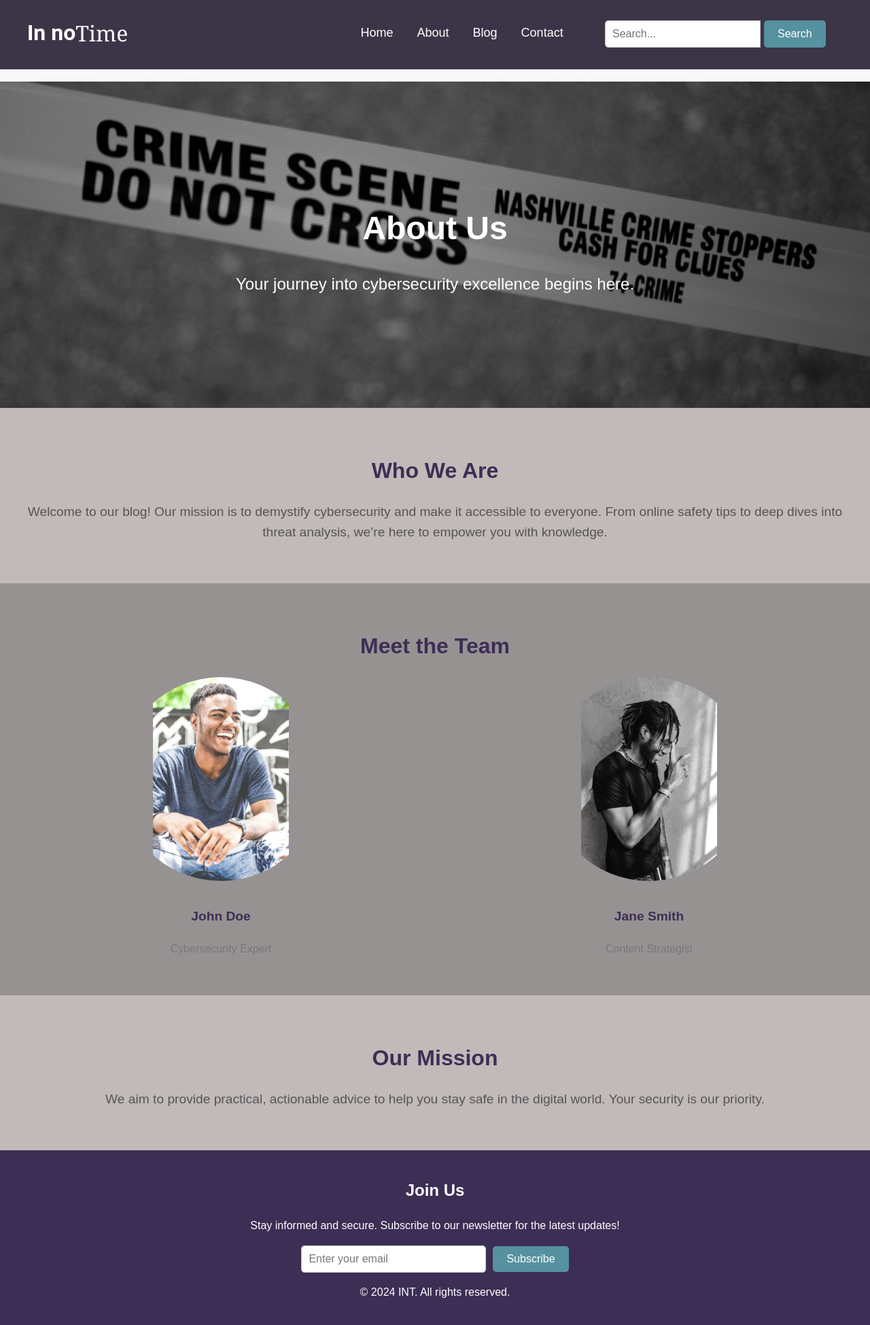
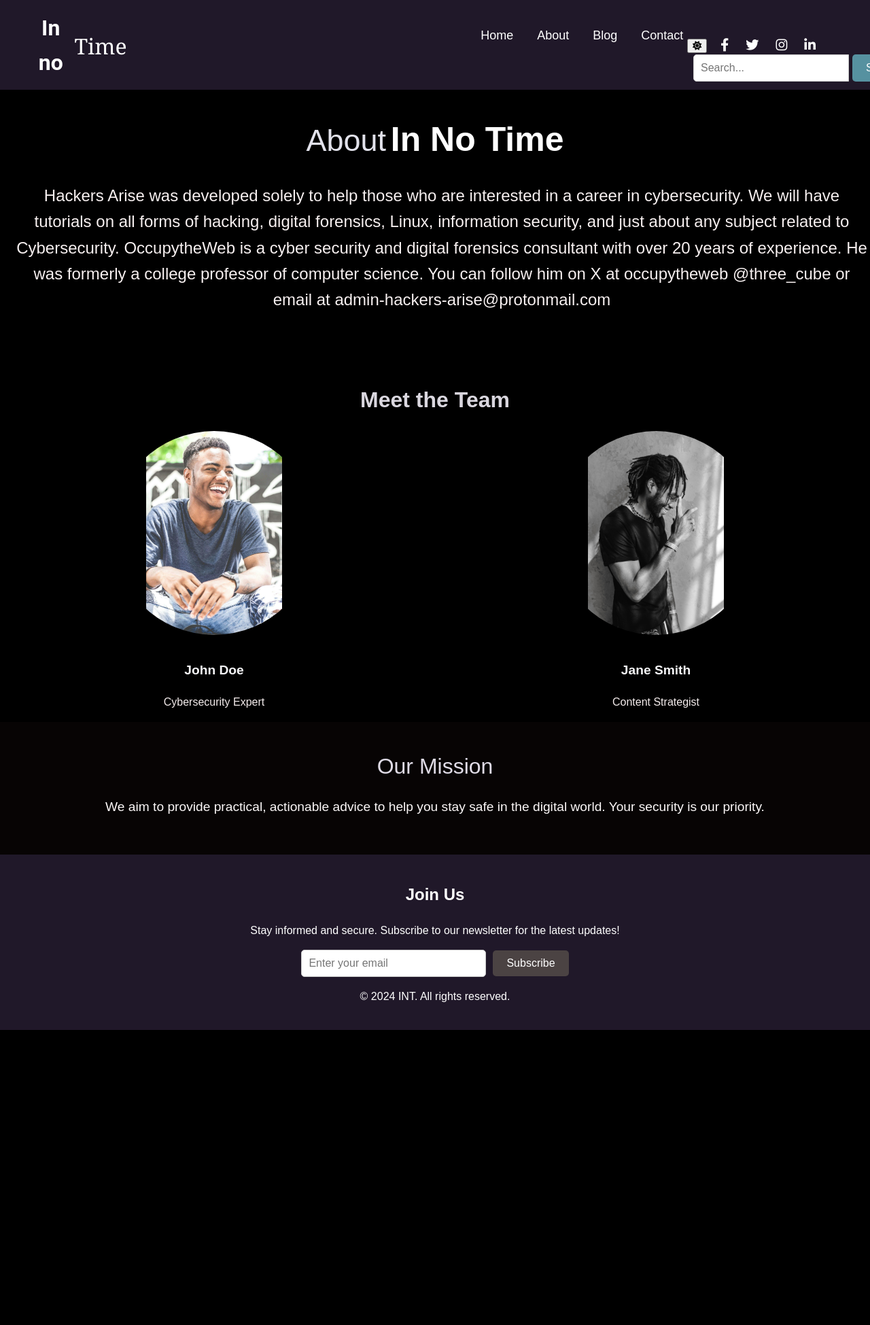
Before and after one commit to kelaki0/Blog, a PHP site: page /about.php in a window 1280 px wide. Shown: the whole page at 68% size. After the commit the page ends 1515 px from the top, so only its background shows below. Run offline with PHP 8.4, Linux system fonts and the light colour scheme.

Commit message:
frontend

```diff
--- a/public/about.php
+++ b/public/about.php
@@ -4,44 +4,45 @@
     <!-- Hero Section -->
     <section class="about-hero">
         <div class="about-hero-content">
-            <h1>About Us</h1>
-            <p>Your journey into cybersecurity excellence begins here.</p>
+            <h1>
+                <span class="about">About</span>
+                <span class="in-no-time">In No Time</span>
+            </h1>
+            <p>
+            Hackers Arise was developed solely to help those who are interested in a career in cybersecurity.
+            We will have tutorials on all forms of hacking, digital forensics, Linux, information security, and
+            just about any subject related to Cybersecurity.
+            OccupytheWeb is a cyber security and digital forensics consultant with over 20 years of experience.
+            He was formerly a college professor of computer science. You can follow him on X at occupytheweb
+            @three_cube or email at admin-hackers-arise@protonmail.com
+            </p>
         </div>
     </section>
 
-    <!-- About Section -->
-    <section class="about-section">
-        <div class="container">
-            <h2>Who We Are</h2>
-            <p>Welcome to our blog! Our mission is to demystify cybersecurity and make it accessible to everyone. From online safety tips to deep dives into threat analysis, we’re here to empower you with knowledge.</p>
-        </div>
-    </section>
+<br><br>
+    <!-- Team Section -->
 
-    <!-- Team Section -->
-    <section class="about-team">
-        <div class="container">
+
             <h2>Meet the Team</h2>
             <div class="about-team-grid">
                 <div class="about-team-member">
-                    <img src="assets/img/member.jpg" alt="Team Member 1">
+                    <img src="assets/img/member.jpg" loading="lazy" alt="Team Member 1">
                     <h3>John Doe</h3>
                     <p>Cybersecurity Expert</p>
                 </div>
                 <div class="about-team-member">
-                    <img src="assets/img/member2.jpg" alt="Team Member 2">
+                    <img src="assets/img/member2.jpg" loading="lazy" alt="Team Member 2">
                     <h3>Jane Smith</h3>
                     <p>Content Strategist</p>
                 </div>
             </div>
-        </div>
-    </section>
+
+
 
     <!-- Mission Section -->
     <section class="about-mission">
-        <div class="container">
-            <h2>Our Mission</h2>
+            <h>Our Mission</h>
             <p>We aim to provide practical, actionable advice to help you stay safe in the digital world. Your security is our priority.</p>
-        </div>
     </section>
 
     <!-- Call to Action -->
--- a/public/contact.php
+++ b/public/contact.php
@@ -16,15 +16,15 @@
             <div class="info-grid">
                 <div class="info-item">
                     <h3>Email</h3>
-                    <p><a href="mailto:info@cybersecurityblog.com">info@cybersecurityblog.com</a></p>
+                    <p><a href="mailto:info@cybersecurityblog.com">info@intsecurity.com</a></p>
                 </div>
                 <div class="info-item">
                     <h3>Phone</h3>
-                    <p><a href="tel:+1234567890">+1 234 567 890</a></p>
+                    <p><a href="tel:+1234567890">0795765046 / 0759696452</a></p>
                 </div>
                 <div class="info-item">
                     <h3>Address</h3>
-                    <p>123 Cyber Street, Tech City, 56789</p>
+                    <p>20157 Kabarak, Kenya</p>
                 </div>
             </div>
         </div>
--- a/public/footer.php
+++ b/public/footer.php
@@ -7,7 +7,7 @@
             <p>Stay informed and secure. Subscribe to our newsletter for the latest updates!</p>
             <form class="newsletter-form" action="subscribe.php" method="POST">
                 <input type="email" name="email" placeholder="Enter your email" required>
-                <button type="submit">Subscribe</button>
+                <button type="submit-button">Subscribe</button>
             </form>
         </div>
     </section>
--- a/public/header.php
+++ b/public/header.php
@@ -10,27 +10,54 @@
 <body>
 <header>
     <nav>
-        <a href="index.php" class="logo">
+        <!-- Website Logo -->
+         <a href="index.php" class="logo" aria-label="In No Time Logo">
             <span class="in-no">In no</span> <span class="time">Time</span>
         </a>
+
+
+        <!-- Navigation Links -->
         <ul>
             <li><a href="index.php">Home</a></li>
             <li><a href="about.php">About</a></li>
             <li><a href="blog.php">Blog</a></li>
             <li><a href="contact.php">Contact</a></li>
         </ul>
-        <!-- Add Light/Dark Mode Toggle -->
+
+        <!-- Theme Toggle Button -->
         <button id="theme-toggle" aria-label="Toggle Dark Mode">
             <i id="theme-icon" class="fas fa-sun"></i>
         </button>
-    </nav>
+
+            <!-- Social Media Links -->
+    <div class="social-links">
+        <a href="https://facebook.com" target="_blank" aria-label="Facebook">
+            <i class="fab fa-facebook-f"></i>
+        </a>
+        <a href="https://twitter.com" target="_blank" aria-label="Twitter">
+            <i class="fab fa-twitter"></i>
+        </a>
+        <a href="https://instagram.com" target="_blank" aria-label="Instagram">
+            <i class="fab fa-instagram"></i>
+        </a>
+        <a href="https://linkedin.com" target="_blank" aria-label="LinkedIn">
+            <i class="fab fa-linkedin-in"></i>
+        </a>
+    </div>
+
+    <!-- Search Bar -->
     <div class="branding">
-        <form class="search-bar">
-            <input type="text" placeholder="Search..." aria-label="Search">
-            <button type="submit">Search</button>
+        <form class="search-bar" aria-label="Search Form">
+            <input type="text" placeholder="Search..." aria-label="Search Input">
+            <button type="submit" aria-label="Search Button">Search</button>
         </form>
     </div>
+
+    </nav>
+
+
 </header>
+
 <script src="script.js"></script>
 </body>
 </html>
--- a/public/styles.css
+++ b/public/styles.css
@@ -14,7 +14,7 @@
     --background-color: #292425;
     --text-color: #e0e0e0;
     --container-bg: #1b1414; /* Dark gray background for containers */
-    --container-border: #444; /* Darker border */
+    --container-border: #000000; /* Darker border */
     --link-color: #bb86fc;
     --link-hover: #ffffff;
 }
@@ -32,13 +32,13 @@ body {
 
 /* Header */
 header {
-    background: #3c3447;
+    background: #201829;
     color: #fff;
     padding: 1rem 0;
     text-align: center;
     font: bold;
     font-size: large;
-    height: 70px;
+    height: 100px;
     position: fixed;
     top: 0;
     left: 0;
@@ -50,7 +50,6 @@ header nav {
     display: flex;
     justify-content: space-between;
     align-items: center;
-
     margin-right: 80px;
 }
 
@@ -82,6 +81,7 @@ header nav a{
 header nav ul {
     list-style: none;
     padding: 0;
+    margin-left: 500px;
 }
 
 header nav ul li {
@@ -138,11 +138,14 @@ header button#darkModeToggle {
     margin: 10px 0;
 }
 
+/* Search Bar */
 .search-bar {
     display: flex;
-    margin-left: 870px;
-    margin-top: -20px;
+    margin-left: 1000px;
+    margin-top: 30px;
+    flex: 1; /* Make it flexible if needed */
 }
+
 
 
 .search-bar input {
@@ -156,79 +159,87 @@ header button#darkModeToggle {
 .search-bar button {
     padding: 10px;
     font-size: 1rem;
-    background-color: #5691a0;
-    color: #fff;
+    background-color: #4b4343;
+    color: #ffffff;
     border: none;
     border-radius: 0 5px 5px 0;
     cursor: pointer;
     margin-left: 5px;
 }
 
-.search-bar button :hover{
-    background-color: #7f9ec0;
+/* Social Links Styling */
+.social-links {
+    display: flex;
+    gap: 25px;
+    align-items: center;
+    margin-left: 20px;
 }
+
+.social-links a {
+    color: #fff;
+    text-decoration: none;
+    font-size: 1.2rem;
+    transition: color 0.3s ease-in-out;
+}
+
+
+/* Responsive Design */
+@media (max-width: 768px) {
+    .social-links {
+        justify-content: center;
+        margin-top: 15px;
+    }
+}
+
+
 /* End of header *
 
 /* Home page */
-.hero {
+.home-hero {
     position: relative;
-    height: 60vh;
-    display: flex;
-    align-items: center;
-    justify-content: center;
-    color: #fff;
     text-align: center;
-    color: rgb(17, 15, 15);
-    margin: auto;
+    color: white;
 }
 
-.hero-image {
+.home-hero-image {
+    margin-top: -30px;
     width: 100%;
     height: 700px;
-    object-fit: cover;
-    opacity: 0.75;
+    display: block;
 }
 
-.hero-text {
+.home-hero-text-container {
     position: absolute;
-    top: 50%;
-    left: 50%;
+    top: 30%;
+    left: 15%;
     transform: translate(-50%, -50%);
     text-align: center;
-    margin-top: 100px;
+    padding: 20px;
+    border-radius: 10px;
+    width: fit-content;
+    height: 300px;
 }
 
-
-.hero p{
-    font-family: 'Georgia', serif; /* Font for "Time" */
-    font-weight: 400; /* Regular "Time" */
-    font-size: 30px;
-    margin-left: -700px;
-    color: #333;
-
-
+.home-hero-text .in-no,
+.home-hero-text .time {
+    display: block;
+    font-size: 5rem;
+    font-weight: bold;
+    color: #ffffff; /* Gold color for high visibility */
 }
 
-.hero .in-no {
-    font-family: 'Roboto', sans-serif; /* Font for "In no" */
-    font-weight: 700; /* Bold "In no" */
-    font-size: 80px;
-    margin-left: -1000px;
-    color: #3d2e55;
-    margin-top: 10px;
-}
-.hero .time {
-    font-family: 'Georgia', serif; /* Font for "Time" */
-    font-weight: 400; /* Regular "Time" */
-    font-size: 80px;
-    margin-left: -1050px;
-    color: #110625;
+.home-hero-text .time {
+    color: #ffffff; /* Bright green for contrast */
+    font-weight: lighter;
 }
 
-.hero .in-no,
-.hero time{
-    display: block; /* Forces each word to appear on its own line */
+.home-hero-subtext {
+    font-size: 1rem;
+    color: #FFFFFF; /* White color for the subtext */
+    margin-top: 10px;
+    font-size: 1.5rem;
 }
+
 
 
 
@@ -348,7 +359,8 @@ body {
     gap: 20px;
     justify-content: center;
     padding: 20px;
-
+    background-color: #000000;
+    margin-top: -30px;
 }
 
 .blog-card {
@@ -359,6 +371,7 @@ body {
     overflow: hidden;
     width: 300px;
     transition: transform 0.3s;
+    margin-top: 20px;
 }
 
 .blog-card:hover {
@@ -479,7 +492,7 @@ body {
 
 /* Footer Styles */
 footer {
-    background-color: #3d2e55;
+    background-color: #201829;
     color: #fff;
     padding: 20px;
     text-align: center;
@@ -512,7 +525,7 @@ footer {
 .newsletter-form button {
     padding: 10px 20px;
     font-size: 1rem;
-    background-color: #5691a0;
+    background-color: #4b4343;
     color: #fff;
     border: none;
     border-radius: 5px;
@@ -526,53 +539,41 @@ footer {
 
 
 /* about page */
-.about-hero {
-    height: 60vh;
-    background-image: url('assets/img/about.jpg');
-    background-size: cover;
-    background-position: center;
-    color: #fff;
-    display: flex;
-    justify-content: center;
-    align-items: center;
+.about-page{
+    background-color: #000000;
+    margin-top: -25px;
+    margin-bottom: -25px;
+    padding-top: 50px;
+}
+.about-hero-content h1{
     text-align: center;
 }
+.about {
+    font-size: 45px; /* Example size */
+    color: rgb(226, 226, 235); /* Example color */
+    font-weight: lighter; /* Example weight */
+}
 
-.about-hero-content h1 {
-    font-size: 3rem;
-    margin-bottom: 10px;
+.in-no-time {
+    font-size: 50px; /* Different size */
+    color: rgb(255, 255, 255); /* Different color */
+    font-weight: bold; /* Example style */
 }
+
 
 .about-hero-content p {
     font-size: 1.5rem;
+    text-align: center;
+    margin-left: 20px;
+    color: #f7f0f0;
 }
 
-.about-section {
-    background-color: #c2b9b9;
-    padding: 40px 20px;
+
+.about-page h2 {
+    font-size: 2rem;
     text-align: center;
-}
-
-.about-section h2 {
-    font-size: 2rem;
     margin-bottom: 20px;
-    color: #3d2e55;
-}
-
-.about-section p {
-    font-size: 1.2rem;
-    color: #555;
-}
-.about-team {
-    padding: 40px 20px;
-    text-align: center;
-    background-color: #969292;
-}
-
-.about-team h2 {
-    font-size: 2rem;
-    margin-bottom: 20px;
-    color: #3d2e55;
+    color: #dad7df;
 }
 
 .about-team-grid {
@@ -596,59 +597,60 @@ footer {
 
 .about-team-member h3 {
     font-size: 1.2rem;
-    color: #3d2e55;
+    color: #f5f5f7;
 }
 
 .about-team-member p {
     font-size: 1rem;
-    color: #777;
+    color: #f5eded;
 }
 .about-mission {
-    background-color: #c2b9b9;
+    background-color: #070404;
     padding: 40px 20px;
     text-align: center;
+    margin-bottom: 20px;
 }
 
-.about-mission h2 {
+.about-mission h {
     font-size: 2rem;
     margin-bottom: 20px;
-    color: #3d2e55;
+    color: #dfdbe6;
 }
 
 .about-mission p {
     font-size: 1.2rem;
-    color: #555;
+    color: #fcf8f8;
 }
 /* About page */
 
 /*Contact page */
+.contact-page{
+    margin-top: -20px;
+}
 .contact-hero {
-    height: 60vh;
-    background-image: url('assets/img/contact.jpg');
-    background-size: cover;
-    background-position: center;
-    color: #fff;
-    display: flex;
-    justify-content: center;
-    align-items: center;
+    height: 30vh;
     text-align: center;
+    background-color: #000000;
 }
 
 .contact-hero-content h1 {
     font-size: 3rem;
     margin-bottom: 10px;
     margin-left: 10px;
+    color: #fff;
+    padding-top: 50px;
 }
 
 .contact-hero-content p {
     font-size: 1.5rem;
     margin-left: 20px;
-    color: #ddd;
+    color: #eceaea;
 }
 .contact-info {
     padding: 40px 20px;
     text-align: center;
-    background-color: #ddd;
+    background-color: #070707;
+    color: #fff;
 }
 
 .info-grid {
@@ -660,20 +662,26 @@ footer {
 
 .info-item h3 {
     font-size: 1.2rem;
-    color: #3d2e55;
+    color: #efedf1;
 }
 
 .info-item p a {
-    color: #5691a0;
+    color: #f0f4f5;
     text-decoration: none;
+    font-size: 1.5rem;
 }
 
 .info-item p a:hover {
     text-decoration: underline;
 }
+
+.info-item p{
+    font-size: 1.5rem;
+}
 .contact-form {
     padding: 40px 20px;
     text-align: center;
+
 }
 
 .contact-form h2 {
```
Also changed, not shown: public/index.php (+8 -8 lines), public/assets/img/back.jpg (added), public/assets/img/bckg.jpg (added), public/assets/img/bg.jpg (added), public/assets/img/logo.jpg (added), public/assets/img/logo.png (added).
